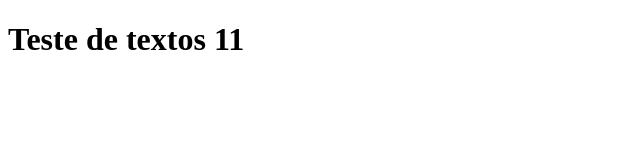
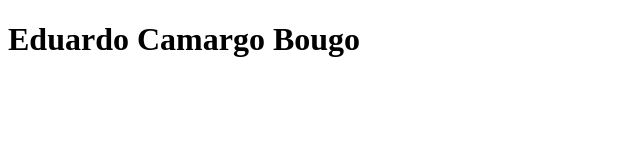
Before and after one commit to EduardoBougo/Laborat-rio-de-testes, a plain HTML site: page index.html in a window 1280 px wide. Shown: the whole page, without its empty margins (0-640 px from the left). Drawn offline with Linux system fonts and the light colour scheme.

Commit message:
att base

```diff
--- a/index.html
+++ b/index.html
@@ -11,9 +11,9 @@
     <meta property="og:url" content="https://frolicking-clafoutis-e2fd47.netlify.app">
     <meta property="og:type" content="website">
 
-    <title>Laboratório de teste Html</title>
+    <title>Eduardo Camargo Bougo</title>
 </head>
 <body>
- <h1>Teste de textos 11</h1>
+ <h1>Eduardo Camargo Bougo</h1>
 </body>
 </html>
```
